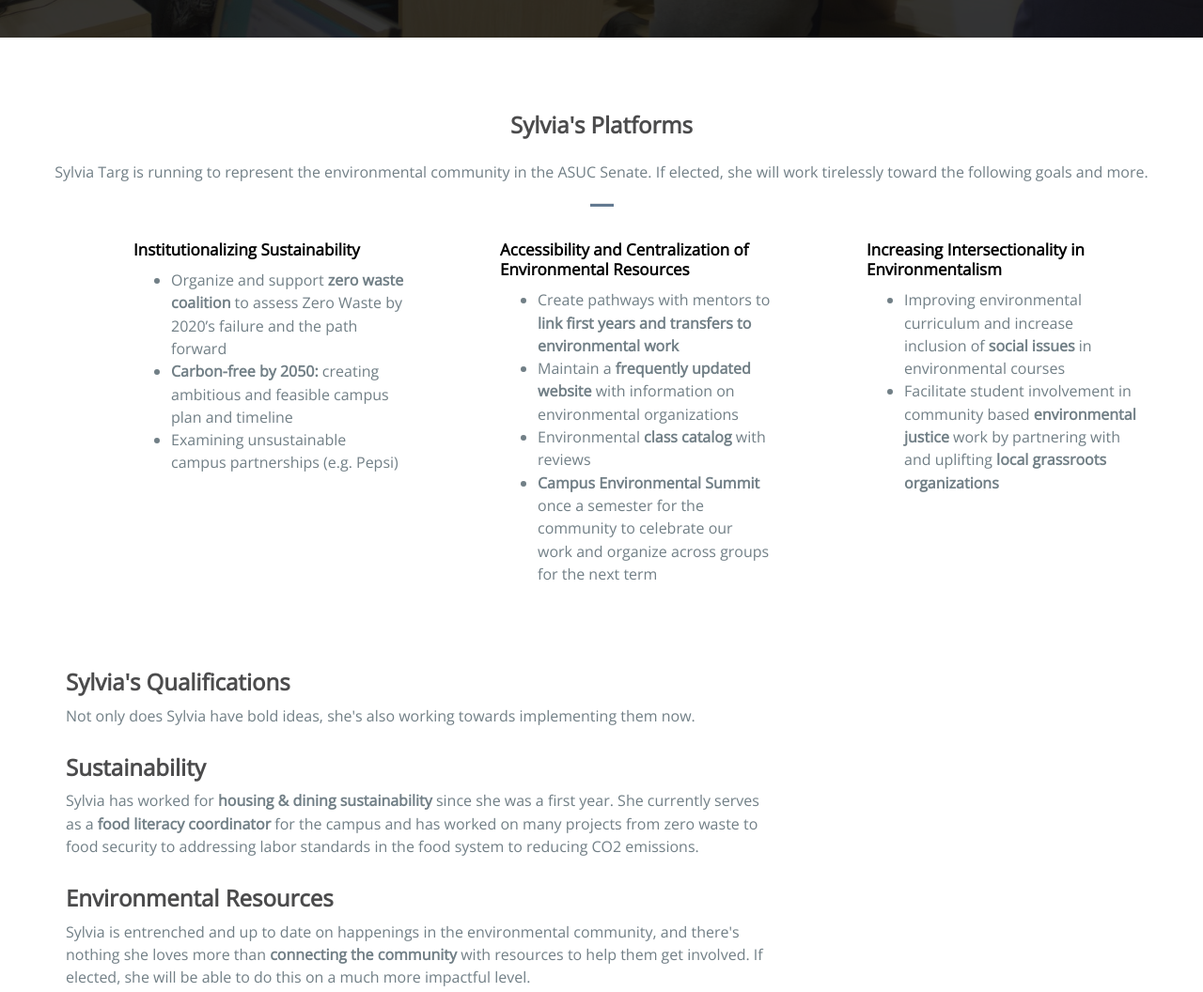
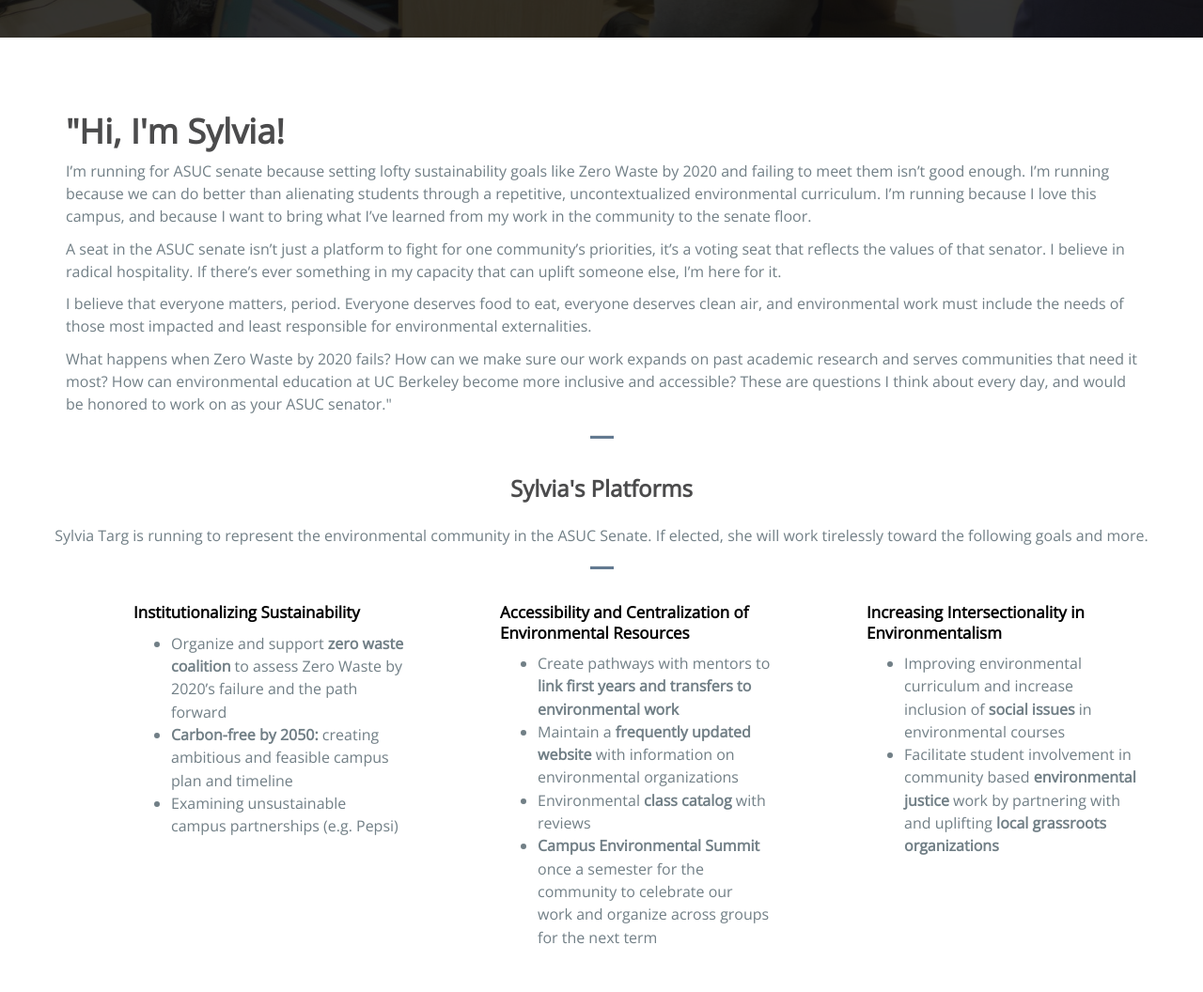
Before and after one commit to sathvikn/sylvia-site, a plain HTML site: page index.html in a window 1280 px wide. Shown: the part 540-1596 px from the top of the page at 94% size. Drawn offline with nearby package versions, Linux system fonts and the light colour scheme; a web font is replaced by a local one.

Commit message:
sylvia bio

```diff
--- a/index.html
+++ b/index.html
@@ -61,6 +61,23 @@
   <!--Platforms-->
   <section id="platforms" class="section-padding">
     <div class="container">
+          <h1>"Hi, I'm Sylvia!</h1>
+
+<p>I’m running for ASUC senate because setting lofty sustainability goals like Zero Waste by 2020 and failing to meet them isn’t good enough. I’m running because we can do better than alienating students through a repetitive, uncontextualized environmental curriculum. I’m running because I love this campus, and because I want to bring what I’ve learned from my work in the community to the senate floor.</p>
+
+
+
+<p>A seat in the ASUC senate isn’t just a platform to fight for one community’s priorities, it’s a voting seat that reflects the values of that senator. I believe in radical hospitality. If there’s ever something in my capacity that can uplift someone else, I’m here for it.</p>
+
+
+
+<p>I believe that everyone matters, period. Everyone deserves food to eat, everyone deserves clean air, and environmental work must include the needs of those most impacted and least responsible for environmental externalities.</p>
+
+
+
+<p>What happens when Zero Waste by 2020 fails? How can we make sure our work expands on past academic research and serves communities that need it most? How can environmental education at UC Berkeley become more inclusive and accessible? These are questions I think about every day, and would be honored to work on as your ASUC senator."</p>
+            <hr class="bottom-line">
+
       <div class="row">
         <div class="header-section text-center">
           <h2>Sylvia's Platforms</h2>
@@ -108,6 +125,8 @@
       </div>
     </div>
   </section>
+            <hr class="bottom-line">
+
   <!--/ Organisations-->
   <!--Qualifications-->
   <section id="quals">
```
